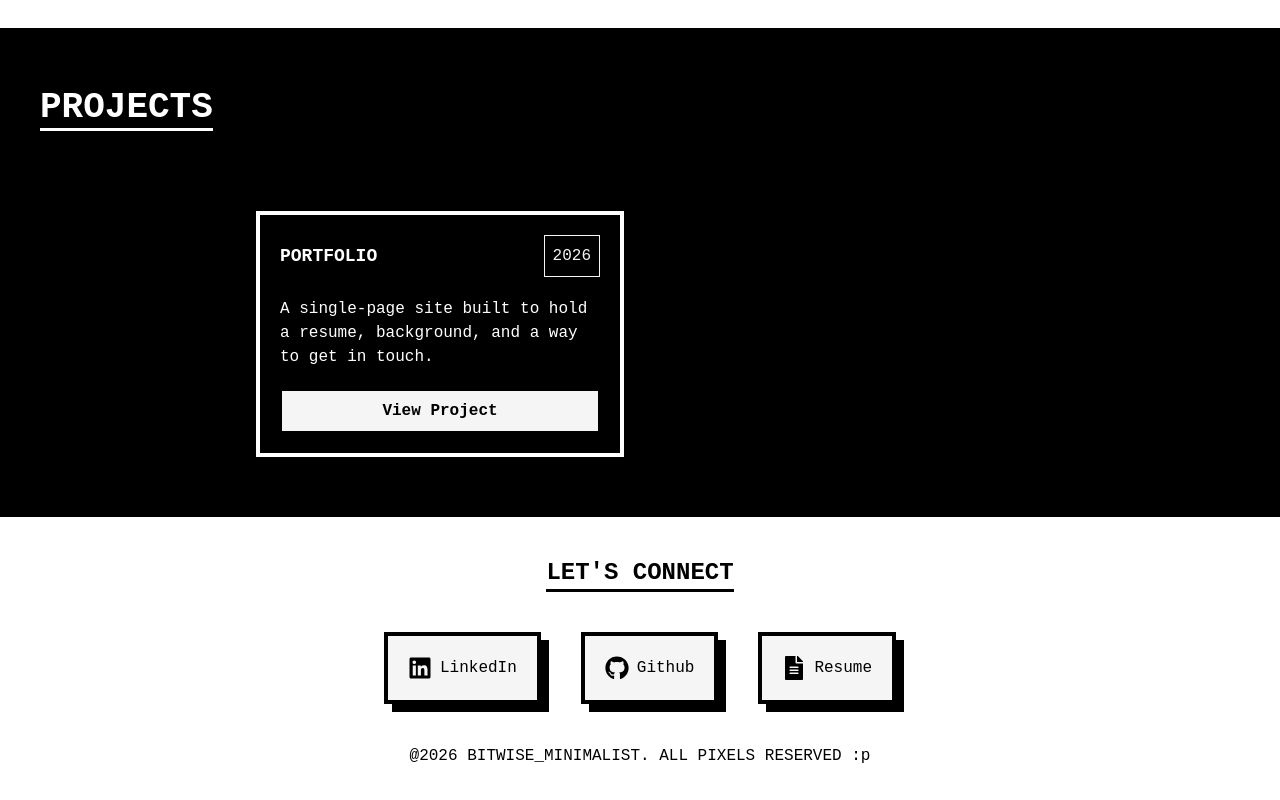
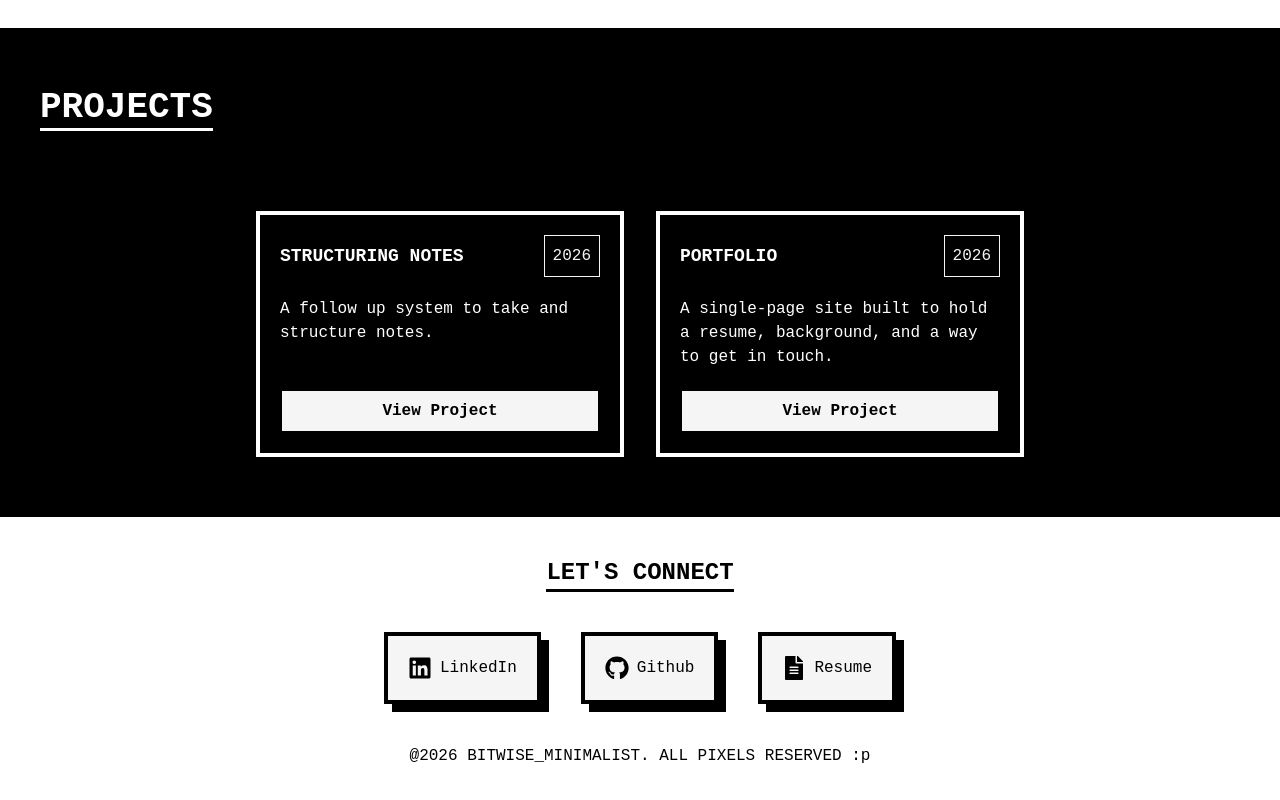
Before and after one commit to bitri9shub/portfolio_v1, a React (Vite) app: page / in a window 1280 px wide. Shown: the part 1782-2582 px from the top of the page. Built offline with nearby package versions, Linux system fonts and the light colour scheme.

Commit message:
add project

```diff
--- a/src/data.ts
+++ b/src/data.ts
@@ -65,6 +65,12 @@ export interface Project {
 
 export const projects: Project[] = [
     {
+        name: "STRUCTURING NOTES",
+        year: "2026",
+        description: "A follow up system to take and structure notes.",
+        url: "https://github.com/bitri9shub/empirebuild",
+    },
+    {
         name: "PORTFOLIO",
         year: "2026",
         description: "A single-page site built to hold a resume, background, and a way to get in touch.",
```
